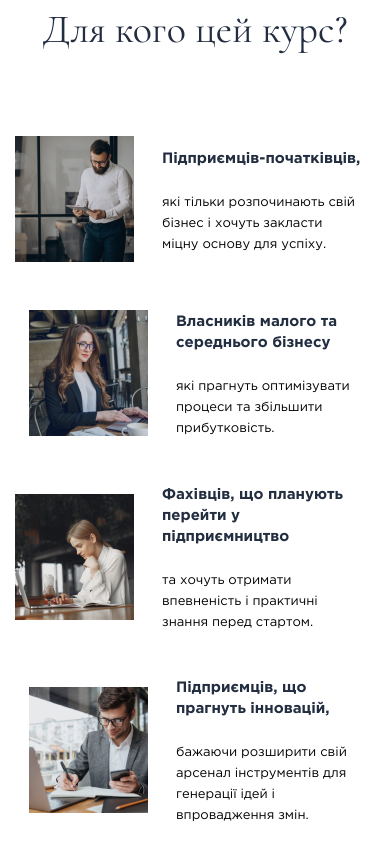
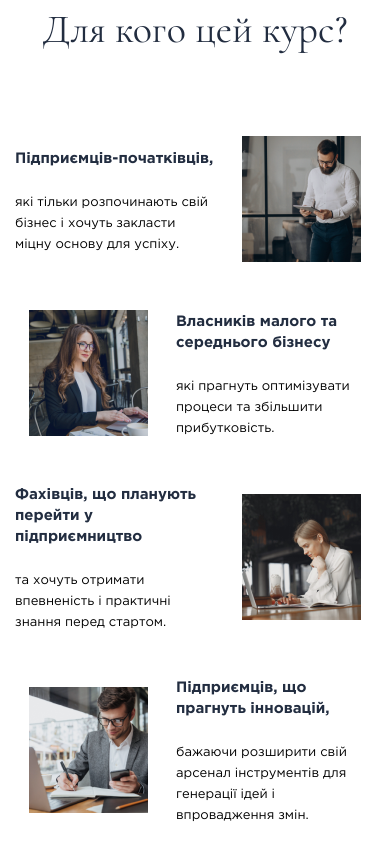
Before and after one commit to Vitalik-13/bisnessLanding, a plain HTML site: page index.html in a window 390 px wide. Shown: the part 980-1824 px from the top of the page. Drawn offline with Linux system fonts and the light colour scheme.

Commit message:
add new style

```diff
--- a/style.css
+++ b/style.css
@@ -345,6 +345,9 @@
   .right {
     margin-left: auto;
   }
+  .left {
+    flex-direction: row-reverse;
+  }
   .two-section {
     padding: 45px 0;
   }
```
